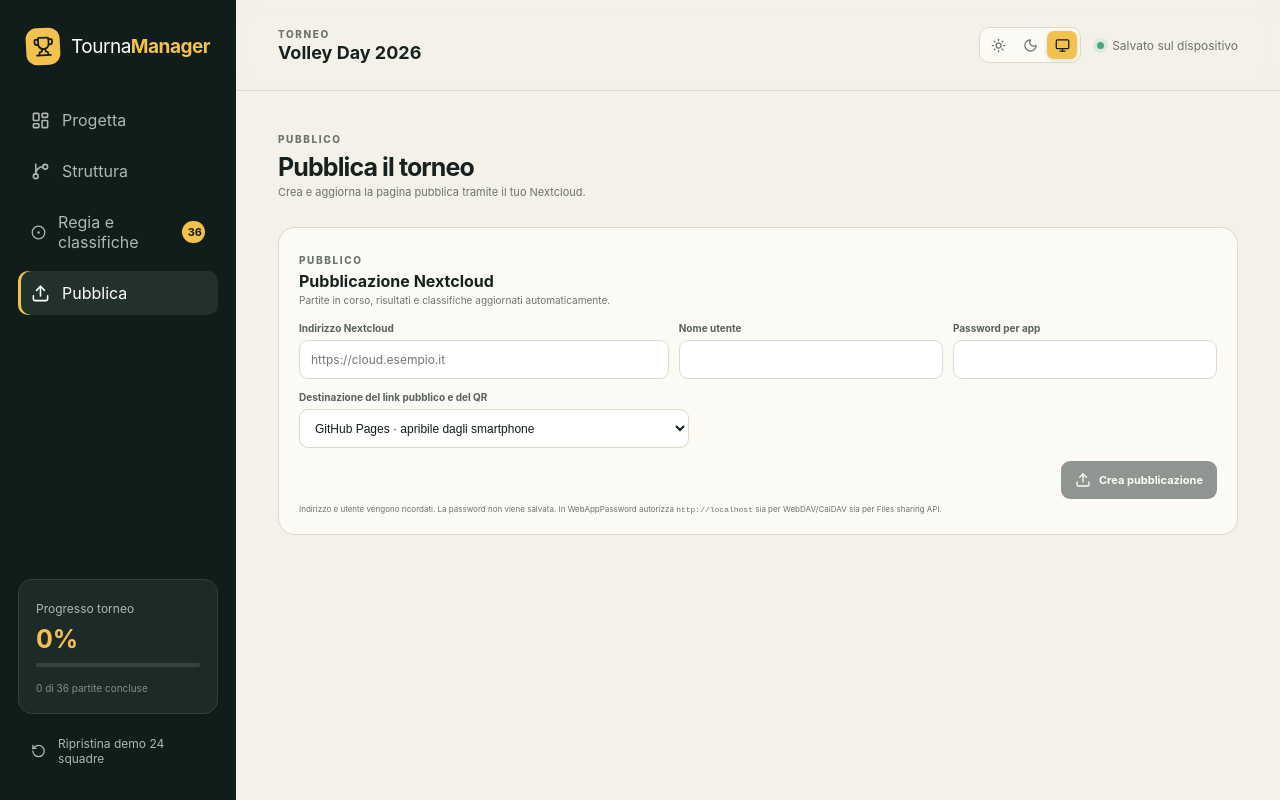
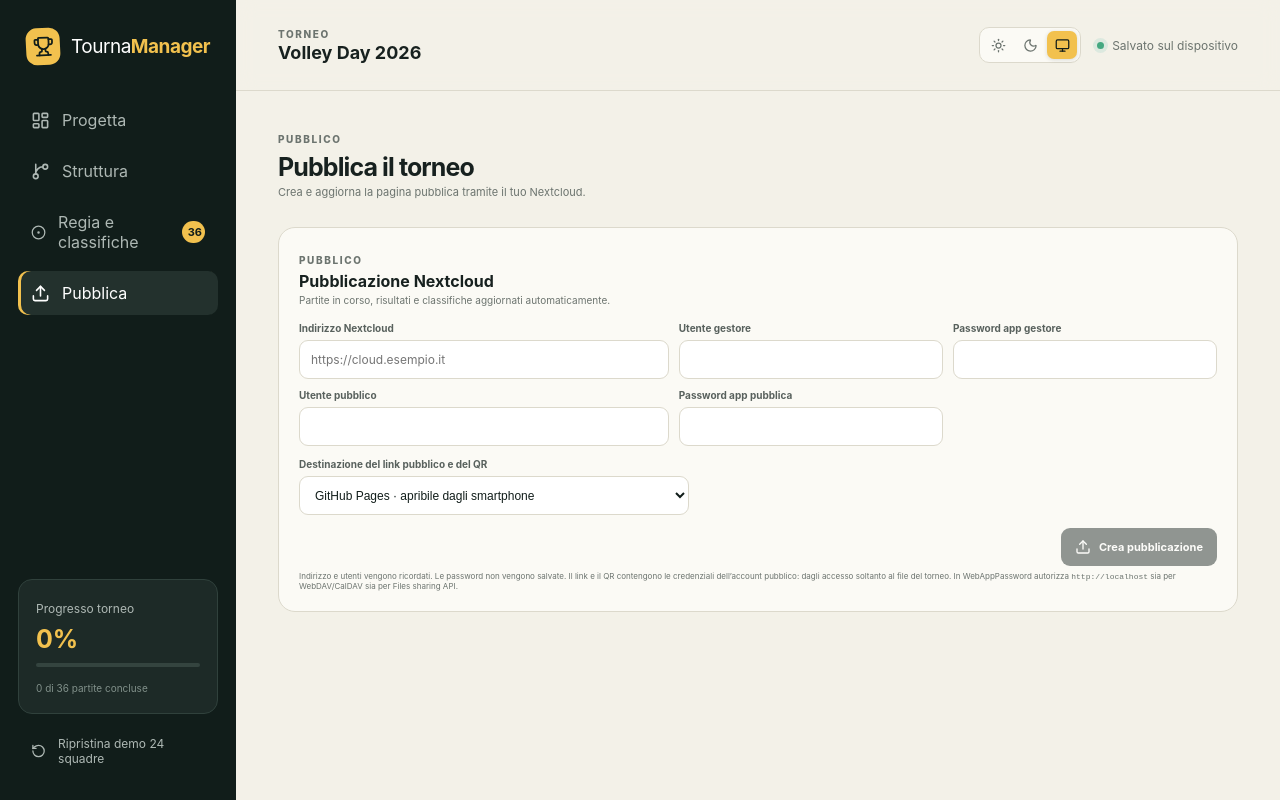
Before and after one commit to davidaffo/tournamanager, a React (Vite) app: page / in a window 1280 px wide. Both pictures are taken after a click on the button "Pubblica". Built offline with nearby package versions, Linux system fonts and the light colour scheme.

Commit message:
another share fix

```diff
--- a/src/NextcloudPublisher.tsx
+++ b/src/NextcloudPublisher.tsx
@@ -1,19 +1,19 @@
 import { useEffect, useMemo, useState } from 'react'
 import { Check, Copy, Download, ExternalLink, Maximize2, RefreshCw, Trash2, Upload, X } from 'lucide-react'
 import QRCode from 'qrcode'
-import { createNextcloudPublication, destroyNextcloudPublication, publicNextcloudDataUrl, updateNextcloudPublication, type NextcloudPublication } from './nextcloud'
+import { createNextcloudPublication, destroyNextcloudPublication, readNextcloudPublication, updateNextcloudPublication, type NextcloudPublication } from './nextcloud'
 import type { PublicSnapshot } from './publicSnapshot'
 
-const STORAGE_KEY = 'tournamanager-nextcloud'
+const STORAGE_KEY = 'tournamanager-nextcloud-reader-v1'
 const DEV_LINK_TARGET_KEY = 'tournamanager-dev-link-target'
 const PAGES_URL = 'https://davidaffo.github.io/tournamanager/'
-type StoredSettings = { baseUrl: string; username: string; publication: NextcloudPublication | null }
+type StoredSettings = { baseUrl: string; username: string; viewerUsername: string; publication: NextcloudPublication | null }
 
 const loadSettings = (): StoredSettings => {
   try {
     const value = JSON.parse(localStorage.getItem(STORAGE_KEY) ?? '') as StoredSettings
-    return { baseUrl: value.baseUrl ?? '', username: value.username ?? '', publication: value.publication ?? null }
-  } catch { return { baseUrl: '', username: '', publication: null } }
+    return { baseUrl: value.baseUrl ?? '', username: value.username ?? '', viewerUsername: value.viewerUsername ?? '', publication: value.publication ?? null }
+  } catch { return { baseUrl: '', username: '', viewerUsername: '', publication: null } }
 }
 
 const fileSlug = (value: string) => value.toLocaleLowerCase('it').normalize('NFD').replace(/[\u0300-\u036f]/g, '').replace(/[^a-z0-9]+/g, '-').replace(/^-|-$/g, '') || 'torneo'
@@ -23,6 +23,8 @@ export function NextcloudPublisher({ snapshot }: { snapshot: PublicSnapshot }) {
   const [baseUrl, setBaseUrl] = useState(initial.baseUrl)
   const [username, setUsername] = useState(initial.username)
   const [password, setPassword] = useState('')
+  const [viewerUsername, setViewerUsername] = useState(initial.viewerUsername)
+  const [viewerPassword, setViewerPassword] = useState('')
   const [publication, setPublication] = useState<NextcloudPublication | null>(initial.publication)
   const [busy, setBusy] = useState(false)
   const [status, setStatus] = useState(initial.publication ? 'Inserisci la password per riprendere la sincronizzazione.' : '')
@@ -32,21 +34,19 @@ export function NextcloudPublisher({ snapshot }: { snapshot: PublicSnapshot }) {
   const [devLinkTarget, setDevLinkTarget] = useState<'pages' | 'local'>(() => localStorage.getItem(DEV_LINK_TARGET_KEY) === 'local' ? 'local' : 'pages')
 
   const credentials = { baseUrl, username, password }
+  const viewerCredentials = { baseUrl, username: viewerUsername, password: viewerPassword }
   const viewerUrl = useMemo(() => {
-    if (!publication) return ''
+    if (!publication || !viewerPassword) return ''
     const url = new URL(import.meta.env.DEV && devLinkTarget === 'pages' ? PAGES_URL : window.location.href)
     url.search = ''
-    url.hash = ''
-    let publicDataUrl = publication.publicDataUrl
-    try { publicDataUrl = publicNextcloudDataUrl(publication.baseUrl, publication.shareUrl) }
-    catch { /* Il valore salvato resta l'ultima risorsa utilizzabile. */ }
-    url.searchParams.set('live', publicDataUrl)
+    url.searchParams.set('live', publication.dataUrl)
+    url.hash = new URLSearchParams({ user: publication.viewerUsername, password: viewerPassword }).toString()
     return url.toString()
-  }, [publication, devLinkTarget])
+  }, [publication, viewerPassword, devLinkTarget])
 
   useEffect(() => {
-    localStorage.setItem(STORAGE_KEY, JSON.stringify({ baseUrl, username, publication }))
-  }, [baseUrl, username, publication])
+    localStorage.setItem(STORAGE_KEY, JSON.stringify({ baseUrl, username, viewerUsername, publication }))
+  }, [baseUrl, username, viewerUsername, publication])
 
   useEffect(() => {
     if (import.meta.env.DEV) localStorage.setItem(DEV_LINK_TARGET_KEY, devLinkTarget)
@@ -87,12 +87,15 @@ export function NextcloudPublisher({ snapshot }: { snapshot: PublicSnapshot }) {
     setBusy(true); setStatus('Creazione del file pubblico…')
     try {
       const suffix = crypto.randomUUID().slice(0, 8)
-      const created = await createNextcloudPublication(credentials, `${fileSlug(snapshot.tournamentName)}-${suffix}.json`, snapshot)
+      const created = await createNextcloudPublication(credentials, viewerUsername, `${fileSlug(snapshot.tournamentName)}-${suffix}.json`, snapshot)
       setPublication(created)
       setBaseUrl(created.baseUrl)
       setUsername(created.username)
+      setViewerUsername(created.viewerUsername)
+      const received = await readNextcloudPublication(viewerCredentials, created)
+      if (received.app !== 'tournamanager-live' || received.version !== 1) throw new Error('L’account pubblico non ha ricevuto uno stato TournaManager valido.')
       setSynced(true)
-      setStatus('Pubblicazione attiva.')
+      setStatus('Pubblicazione attiva e accesso pubblico verificato.')
     } catch (error) {
       setStatus(error instanceof Error ? error.message : 'Pubblicazione Nextcloud non riuscita. Controlla anche la configurazione CORS del server.')
     } finally { setBusy(false) }
@@ -132,17 +135,19 @@ export function NextcloudPublisher({ snapshot }: { snapshot: PublicSnapshot }) {
     <header><div><span className="eyebrow">Pubblico</span><h3>Pubblicazione Nextcloud</h3><p>Partite in corso, risultati e classifiche aggiornati automaticamente.</p></div>{publication && <b className={synced ? 'online' : ''}><i /> {synced ? 'Sincronizzato' : 'Da collegare'}</b>}</header>
     <div className="nextcloud-fields">
       <label className="field"><span>Indirizzo Nextcloud</span><input type="url" placeholder="https://cloud.esempio.it" value={baseUrl} disabled={Boolean(publication)} onChange={(event) => setBaseUrl(event.target.value)} /></label>
-      <label className="field"><span>Nome utente</span><input autoComplete="username" value={username} disabled={Boolean(publication)} onChange={(event) => setUsername(event.target.value)} /></label>
-      <label className="field"><span>Password per app</span><input type="password" autoComplete="current-password" value={password} onChange={(event) => setPassword(event.target.value)} /></label>
+      <label className="field"><span>Utente gestore</span><input autoComplete="username" value={username} disabled={Boolean(publication)} onChange={(event) => setUsername(event.target.value)} /></label>
+      <label className="field"><span>Password app gestore</span><input type="password" autoComplete="current-password" value={password} onChange={(event) => setPassword(event.target.value)} /></label>
+      <label className="field"><span>Utente pubblico</span><input value={viewerUsername} disabled={Boolean(publication)} onChange={(event) => setViewerUsername(event.target.value)} /></label>
+      <label className="field"><span>Password app pubblica</span><input type="password" value={viewerPassword} onChange={(event) => setViewerPassword(event.target.value)} /></label>
     </div>
     {import.meta.env.DEV && <label className="field dev-link-target"><span>Destinazione del link pubblico e del QR</span><select value={devLinkTarget} onChange={(event) => setDevLinkTarget(event.target.value as 'pages' | 'local')}><option value="pages">GitHub Pages · apribile dagli smartphone</option><option value="local">Localhost · solo sviluppo locale</option></select></label>}
-    {!publication ? <div className="nextcloud-actions"><button className="button dark" disabled={busy || !baseUrl.trim() || !username.trim() || !password} onClick={publish}><Upload size={16} /> Crea pubblicazione</button></div> : <>
+    {!publication ? <div className="nextcloud-actions"><button className="button dark" disabled={busy || !baseUrl.trim() || !username.trim() || !password || !viewerUsername.trim() || !viewerPassword} onClick={publish}><Upload size={16} /> Crea pubblicazione</button></div> : <>
       <div className="publication-qr"><div>{qrCode ? <img src={qrCode} alt="QR code del torneo pubblico" /> : <RefreshCw className="spin" size={24} />}</div><section><h4>QR per il pubblico</h4><p>Inquadralo per aprire risultati e classifiche sullo smartphone.</p>{qrCode && <div className="qr-actions"><button className="button dark" onClick={() => setShowLargeQr(true)}><Maximize2 size={15} /> Mostra grande</button><a className="button secondary" href={qrCode} download={`${fileSlug(snapshot.tournamentName)}-qr.png`}><Download size={15} /> Scarica QR</a></div>}</section></div>
-      <div className="public-link"><label><span>Link per il pubblico</span><input readOnly value={viewerUrl} /></label><button className="button secondary" onClick={copyViewerUrl}><Copy size={15} /> Copia</button><a className="button secondary" href={viewerUrl} target="_blank" rel="noreferrer"><ExternalLink size={15} /> Apri</a></div>
+      {viewerUrl ? <div className="public-link"><label><span>Link per il pubblico</span><input readOnly value={viewerUrl} /></label><button className="button secondary" onClick={copyViewerUrl}><Copy size={15} /> Copia</button><a className="button secondary" href={viewerUrl} target="_blank" rel="noreferrer"><ExternalLink size={15} /> Apri</a></div> : <p className="nextcloud-status">Inserisci la password app pubblica per rigenerare link e QR.</p>}
       <div className="nextcloud-actions"><button className="button secondary" disabled={busy || !password} onClick={updateNow}><RefreshCw size={15} /> Aggiorna ora</button><button className="button danger" disabled={busy} onClick={destroy}><Trash2 size={15} /> Termina ed elimina il file</button></div>
     </>}
     {status && <p className="nextcloud-status">{synced && <Check size={13} />} {status}</p>}
-    <small>Indirizzo e utente vengono ricordati. La password non viene salvata. In WebAppPassword autorizza <code>{window.location.origin}</code> sia per WebDAV/CalDAV sia per Files sharing API.</small>
+    <small>Indirizzo e utenti vengono ricordati. Le password non vengono salvate. Il link e il QR contengono le credenziali dell’account pubblico: dagli accesso soltanto al file del torneo. In WebAppPassword autorizza <code>{window.location.origin}</code> sia per WebDAV/CalDAV sia per Files sharing API.</small>
     {showLargeQr && qrCode && <div className="qr-projector" role="dialog" aria-modal="true" aria-label="QR del torneo" onClick={() => setShowLargeQr(false)}><button aria-label="Chiudi QR" onClick={() => setShowLargeQr(false)}><X size={28} /></button><div onClick={(event) => event.stopPropagation()}><span>TournaManager</span><h2>{snapshot.tournamentName}</h2><img src={qrCode} alt="QR code del torneo pubblico ingrandito" /><p>Inquadra il QR per seguire risultati e classifiche</p></div></div>}
   </section>
 }
--- a/src/PublicViewer.tsx
+++ b/src/PublicViewer.tsx
@@ -7,6 +7,9 @@ const validSnapshot = (value: unknown): value is PublicSnapshot => typeof value
 const REFRESH_COOLDOWN_MS = 15_000
 
 export function PublicViewer({ source }: { source: string }) {
+  const access = new URLSearchParams(window.location.hash.replace(/^#/, ''))
+  const viewerUsername = access.get('user') ?? ''
+  const viewerPassword = access.get('password') ?? ''
   const [snapshot, setSnapshot] = useState<PublicSnapshot | null>(null)
   const [error, setError] = useState('')
   const [selectedTournament, setSelectedTournament] = useState('')
@@ -20,7 +23,11 @@ export function PublicViewer({ source }: { source: string }) {
     const refresh = async () => {
       setLoading(true)
       try {
-        const response = await fetch(source, { mode: 'cors', cache: 'no-store' })
+        if (!viewerUsername || !viewerPassword) throw new Error('il link non contiene le credenziali dell’account pubblico')
+        const bytes = new TextEncoder().encode(`${viewerUsername}:${viewerPassword}`)
+        let binary = ''
+        bytes.forEach((byte) => { binary += String.fromCharCode(byte) })
+        const response = await fetch(source, { mode: 'cors', cache: 'no-store', headers: { Authorization: `Basic ${btoa(binary)}`, 'X-Requested-With': 'XMLHttpRequest' } })
         if (!response.ok) throw new Error(`Nextcloud ha risposto ${response.status}`)
         const value: unknown = await response.json()
         if (!validSnapshot(value)) throw new Error('il file condiviso non contiene uno stato TournaManager valido')
@@ -39,7 +46,7 @@ export function PublicViewer({ source }: { source: string }) {
     }
     refresh()
     return () => { active = false }
-  }, [source, refreshVersion])
+  }, [source, viewerUsername, viewerPassword, refreshVersion])
 
   useEffect(() => {
     if (cooldownUntil <= Date.now()) return
--- a/src/nextcloud.ts
+++ b/src/nextcloud.ts
@@ -6,26 +6,14 @@ export type NextcloudPublication = {
   username: string
   remotePath: string
   shareId: string
-  shareUrl: string
-  publicDataUrl: string
+  viewerUsername: string
+  viewerRemotePath: string
+  dataUrl: string
 }
 
 type OcsMeta = { status?: string; statuscode?: number | string; message?: string }
 type OcsEnvelope<T> = { ocs?: { meta?: OcsMeta; data?: T } }
-type RawShare = { id?: number | string; token?: string; url?: string }
-
-const shareTokenFromUrl = (shareUrl: string): string => {
-  try {
-    const match = new URL(shareUrl).pathname.match(/\/(?:index\.php\/)?s\/([^/]+)/)
-    return match ? decodeURIComponent(match[1]) : ''
-  } catch { return '' }
-}
-
-export function publicNextcloudDataUrl(baseUrl: string, shareUrl: string, token?: string): string {
-  const shareToken = token?.trim() || shareTokenFromUrl(shareUrl)
-  if (!shareToken) throw new Error('Nextcloud non ha restituito un token pubblico valido.')
-  return `${normalizeNextcloudBaseUrl(baseUrl)}/public.php/dav/files/${encodeURIComponent(shareToken)}`
-}
+type RawShare = { id?: number | string; file_target?: string }
 
 export function normalizeNextcloudBaseUrl(value: string): string {
   let url: URL
@@ -160,8 +148,11 @@ const normalizeCredentials = (credentials: NextcloudCredentials): NextcloudCrede
   return { ...credentials, baseUrl, username }
 }
 
-export async function createNextcloudPublication(credentials: NextcloudCredentials, fileName: string, snapshot: PublicSnapshot): Promise<NextcloudPublication> {
+export async function createNextcloudPublication(credentials: NextcloudCredentials, viewerUsername: string, fileName: string, snapshot: PublicSnapshot): Promise<NextcloudPublication> {
   const connection = normalizeCredentials(credentials)
+  const reader = viewerUsername.trim()
+  if (!reader) throw new Error('Inserisci il nome utente dell’account pubblico.')
+  if (reader === connection.username) throw new Error('L’account pubblico deve essere diverso dall’account gestore.')
   const remotePath = `/TournaManager/${fileName}`
   await verifyCredentials(connection)
   await ensureFolder(connection, '/TournaManager')
@@ -170,23 +161,31 @@ export async function createNextcloudPublication(credentials: NextcloudCredentia
     const data = await sharingFetch<RawShare>(connection, `${sharingUrl(connection)}?format=json`, {
       method: 'POST',
       headers: { 'Content-Type': 'application/x-www-form-urlencoded;charset=UTF-8' },
-      body: new URLSearchParams({ path: remotePath, shareType: '3', permissions: '1' }),
+      body: new URLSearchParams({ path: remotePath, shareType: '0', shareWith: reader, permissions: '1' }),
     })
     if (data.id === undefined) throw new Error('Nextcloud ha creato una condivisione non riconoscibile.')
-    const shareUrl = data.url?.trim() || (data.token ? `${connection.baseUrl}/index.php/s/${encodeURIComponent(data.token)}` : '')
-    if (!shareUrl) throw new Error('Nextcloud non ha restituito il collegamento pubblico.')
+    const viewerRemotePath = data.file_target?.trim() || `/${fileName}`
     return {
       baseUrl: connection.baseUrl,
       username: connection.username,
       remotePath,
       shareId: String(data.id),
-      shareUrl,
-      publicDataUrl: publicNextcloudDataUrl(connection.baseUrl, shareUrl, data.token),
+      viewerUsername: reader,
+      viewerRemotePath,
+      dataUrl: `${connection.baseUrl}/remote.php/dav/files/${encodeURIComponent(reader)}/${encodedPath(viewerRemotePath)}`,
     }
   } catch (error) {
     await davFetch(connection, davUrl(connection, remotePath), { method: 'DELETE' }).catch(() => undefined)
     throw error
   }
+}
+
+export async function readNextcloudPublication(credentials: NextcloudCredentials, publication: NextcloudPublication): Promise<PublicSnapshot> {
+  const connection = normalizeCredentials({ ...credentials, baseUrl: publication.baseUrl, username: publication.viewerUsername })
+  const response = await davFetch(connection, publication.dataUrl, { method: 'GET' })
+  if (!response.ok) throw responseError(response.status)
+  try { return await response.json() as PublicSnapshot }
+  catch { throw new Error('Il file condiviso non contiene un JSON valido.') }
 }
 
 export const updateNextcloudPublication = (credentials: NextcloudCredentials, publication: NextcloudPublication, snapshot: PublicSnapshot) => {
```
Also changed, not shown: 4 other files (tests, documents, lock files or other folders).
